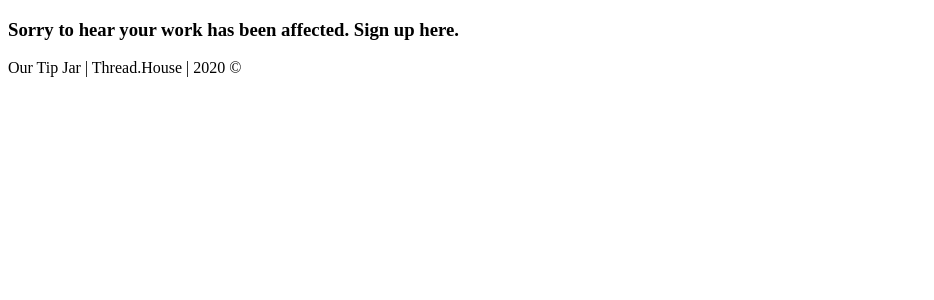
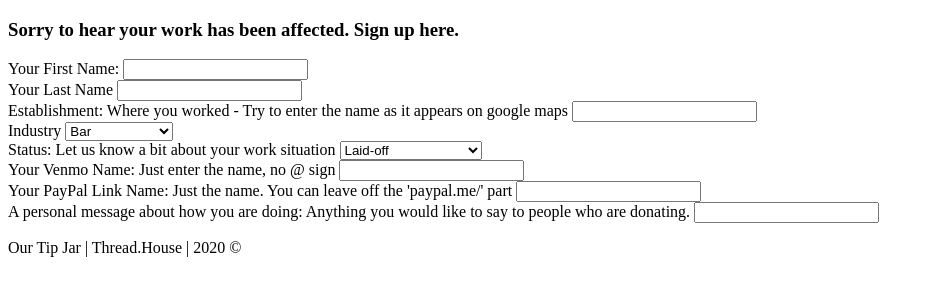
Before and after one commit to DTFuhrman/TipJar, a Java web app: page /makeProfile in a window 1280 px wide. Shown: the part 98-398 px from the top of the page, without its empty margins (0-934 px from the left). Run offline with Spring Boot 4, a stand-in JSP engine, Linux system fonts and the light colour scheme; the project's own start-up code is not run, and a stand-in starts its controllers and pages.

Commit message:
made headway on form in JSP. Doesn't work yet, but it's all there

```diff
--- a/tipjar/src/main/webapp/WEB-INF/jsp/form.jsp
+++ b/tipjar/src/main/webapp/WEB-INF/jsp/form.jsp
@@ -1,6 +1,7 @@
 <%@ taglib uri="http://java.sun.com/jsp/jstl/core" prefix="c"%>
 <%@ taglib uri="http://java.sun.com/jsp/jstl/functions" prefix="fn" %>
 <%@ taglib prefix="fmt" uri="http://java.sun.com/jsp/jstl/fmt"%>
+<%@ taglib prefix="form"  uri="http://www.springframework.org/tags/form"%>
 
 <c:import url="/WEB-INF/jsp/common/header.jsp">
 	<c:param name="pageTitle" value="Make Profile" />
@@ -11,8 +12,78 @@
 <h3>Sorry to hear your work has been affected. Sign up here.</h3>
 
 <div class="submission-form">
+	<form:form action="form" method="post" modelAttribute="survey">
 
+		<div class="formInputGroup">
+			<form:label path="firstName">Your First Name:</form:label>
+			<form:input type="text" path="firstName" id="firstName"/>
+			<form:errors path="firstName" style="color:red;"/>
+		</div>
+
+		<div class="formInputGroup">
+			<form:label path="lastName">Your Last Name</form:label>
+			<form:input type="text" path="lastName" id="lastName"/>
+			<form:errors path="lastName" style="color:red;"/>
+		</div>
+
+		<div class="formInputGroup">
+			<form:label path="establishment">Establishment: Where you worked - Try to enter the name as it appears on google maps </form:label>
+			<form:input type="text" path="establishment" id="establishment"/>
+			<form:errors path="establishment" style="color:red;"/>
+		</div>
+
+		<div class="formInputGroup">
+			<form:label path="industry">Industry</form:label>
+			<form:select path="industry" id="industry">
+			<form:option item="Bar" value="Bar">Bar</form:option>
+			<form:option item="Beauty" value="Beauty">Beauty</form:option>
+			<form:option item="Cafe" value="Cafe">Cafe</form:option>
+			<form:option item="Delivery" value="Delivery">Delivery</form:option>
+			<form:option item="Entertainment" value="Entertainment">Entertainment</form:option>
+			<form:option item="Hospitality" value="Hospitality">Hospitality</form:option>
+			<form:option item="Restaurant" value="Restaurant">Restaurant</form:option>
+			<form:option item="Transportation" value="Transportation">Transportation</form:option>
+			<form:option item="Other" value="Other">Other</form:option>
+			</form:select>
+			<form:errors path="industry" style="color:red;"/>
+		</div>
+
+		<div class="formInputGroup">
+			<form:label path="status">Status: Let us know a bit about your work situation</form:label>
+			<form:select path="status" id="status">
+			<form:option item="Laid-off" value="Laid-off">Laid-off</form:option>
+			<form:option item="Temporarily Laid-Off" value="Temporarily Laid-Off">Temporarily Laid-Off</form:option>
+			<form:option item="Lost Hours" value="Lost Hours">Lost Hours</form:option>
+			<form:option item="Lost Business" value="Lost Business">Lost Business</form:option>
+			<form:option item="Other" value="Other">Other</form:option>
+			</form:select>
+			<form:errors path="status" style="color:red;"/>
+		</div>
+
+		<div class="formInputGroup">
+			<form:label path="venmo">Your Venmo Name: Just enter the name, no @ sign</form:label>
+			<form:input type="text" path="venmo" id="venmo"/>
+			<form:errors path="venmo" style="color:red;"/>
+		</div>
+
+		<div class="formInputGroup">
+			<form:label path="paypalLink">Your PayPal Link Name: Just the name. You can leave off the 'paypal.me/' part</form:label>
+			<form:input type="text" path="paypalLink" id="paypalLink"/>
+			<form:errors path="paypalLink" style="color:red;"/>
+		</div>
+
+		<div class="formInputGroup">
+			<form:label path="personalMessage">A personal message about how you are doing: Anything you would like to say to people who are donating.</form:label>
+			<form:input type="text" path="personalMessage" id="personalMessage"/>
+			<form:errors path="personalMessage" style="color:red;"/>
+		</div>
+
+	</form:form>
 </div>
 
 
+
+<c:url var="scriptHref" value="/js/form.js" />
+<script src="${scriptHref}"></script>
+
 <c:import url="/WEB-INF/jsp/common/footer.jsp" />
--- a/tipjar/src/main/webapp/WEB-INF/jsp/profile.jsp
+++ b/tipjar/src/main/webapp/WEB-INF/jsp/profile.jsp
@@ -8,6 +8,8 @@
 
 <h3>${worker.firstName} ${worker.lastName}</h3>
 
+<c:url var="pic" value="/img/barista.jpeg"></c:url>
+<img src="${pic}">
 
 <li class="industry-name">${worker.industry}</li>
 <li class="establishment-name">${worker.establishment}</li>
--- a/tipjar/src/main/webapp/js/form.js
+++ b/tipjar/src/main/webapp/js/form.js
@@ -1,3 +1,31 @@
 /**
  *
  */
+
+
+
+
+ /**
+ * Save the new worker profile as JSON for some reason
+ * I hope promises reveal how to toss this in the database
+ */
+function saveWorker() {
+    const firstName = document.getElementById('firstName');
+    const lastName = document.getElementById('lastName');
+    const establishment = document.getElementById('establishment');
+    const industry = document.getElementById('industry');
+    const venmo = document.getElementById('venmo');
+    const paypalLink = document.getElementById('paypalLink');
+    const personalMessage = document.getElementById('personalMessage');
+
+    const newWorker = {
+      firstName: firstName.value,
+      lastName: lastName.value,
+      establishment: establishment.value,
+      industry: industry.value,
+      venmo: venmo.value,
+      paypalLink: paypalLink.value,
+      personalMessage: personalMessage.value
+    };
+
+  }
```
Also changed, not shown: tipjar/src/main/webapp/img/barista.jpeg (added), tipjar/src/main/webapp/img/cook.jpeg (added), tipjar/src/main/webapp/img/waitress.jpeg (added).
